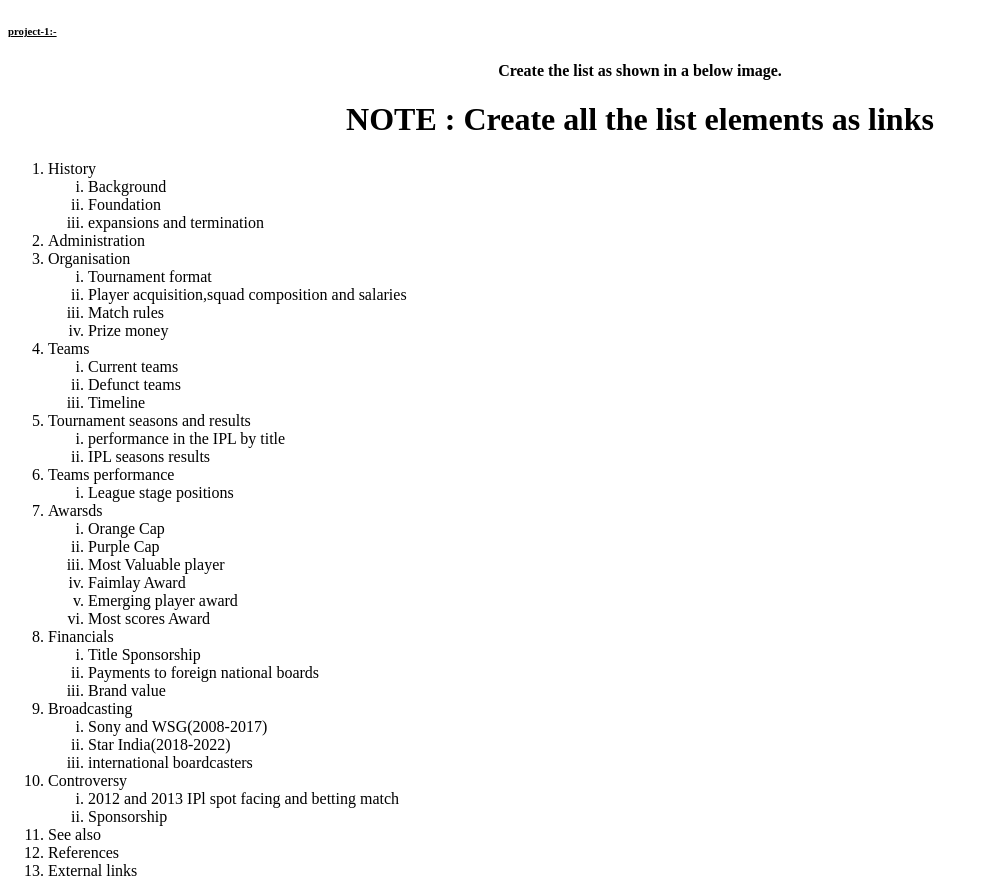
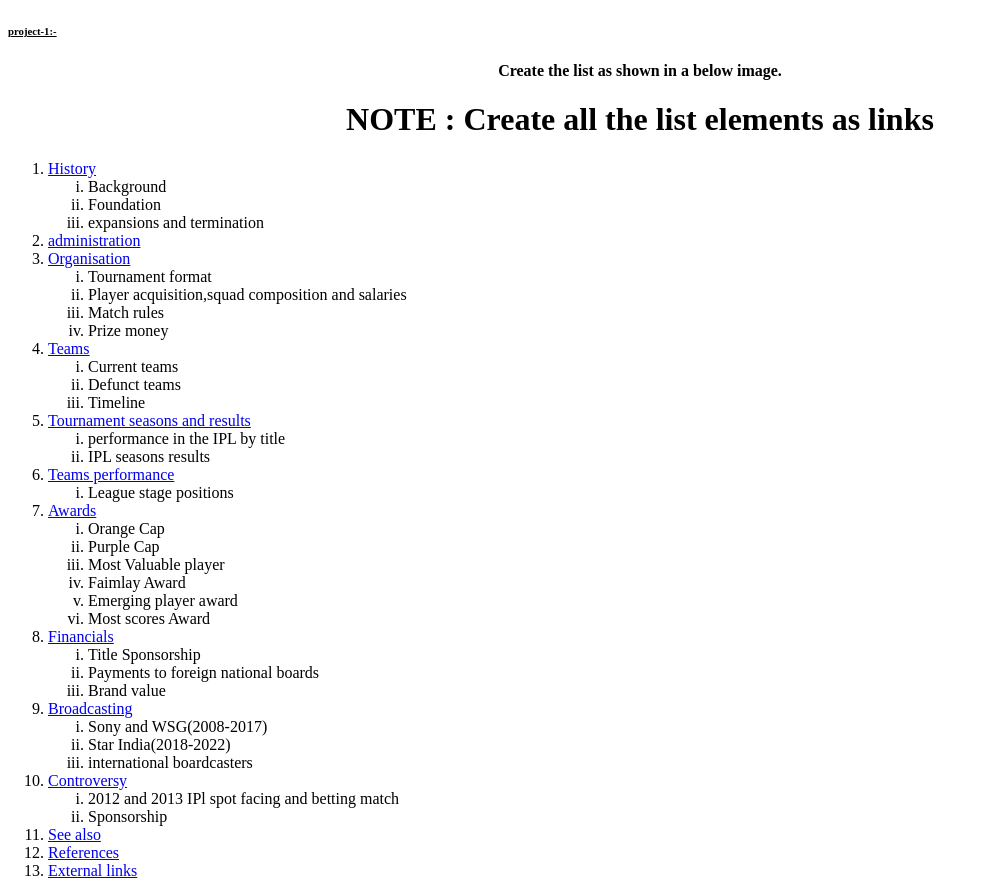
Before and after one commit to BhargavReddy029/list, a plain HTML site: page index.html in a window 1280 px wide. Shown: the whole page, without its empty margins (0-988 px from the left). Drawn offline with Linux system fonts and the light colour scheme.

Commit message:
Add files via upload

```diff
--- a/index.html
+++ b/index.html
@@ -11,16 +11,17 @@
     <h1><center>NOTE : Create all the list elements as links</center></h1>
     <ol>
         <li>
-            History
+            <a href="https://en.wikipedia.org/wiki/History">History</a>
             <ol type="i">
                 <li> Background</li>
                 <li> Foundation</li>
                 <li> expansions and termination</li>
             </ol>
         </li>
-        <li>Administration</li>
         <li>
-            Organisation
+            <a href="https://dictionary.cambridge.org/dictionary/english/administration">administration</a></li>
+        <li>
+            <a href="https://en.wikipedia.org/wiki/Organization">Organisation</a>
             <ol type="i">
                 <li> Tournament format</li>
                 <li> Player acquisition,squad composition and salaries
@@ -29,7 +30,8 @@
 
             </ol>
         </li>
-        <li>Teams
+        <li>
+            <a href="https://www.microsoft.com/en-in/microsoft-teams/group-chat-software">Teams</a>
             <ol type="i">
                 <li> Current teams</li>
                 <li> Defunct teams</li>
@@ -37,20 +39,22 @@
             </ol>
         </li>
         <li>
-            Tournament seasons and results
+            <a href="https://en.wikipedia.org/wiki/List_of_Indian_Premier_League_seasons_and_results">Tournament seasons and results</a>
             <ol type="i">
                 <li> performance in the IPL by title</li>
                 <li> IPL seasons results</li>
             </ol>
         </li>
         <li>
-            Teams performance
+            <a href="https://techcommunity.microsoft.com/t5/microsoft-teams-blog/microsoft-teams-performance-improves-with-framework-upgrade/ba-p/3668580"> Teams performance</a>
+
             <ol type="i">
                 <li> League stage positions</li>
             </ol>
         </li>
         <li>
-            Awarsds
+            <a href="https://awards.gov.in/">Awards</a>
+
             <ol type="i">
                 <li> Orange Cap</li>
                 <li> Purple Cap</li>
@@ -61,7 +65,7 @@
             </ol>
         </li>
         <li>
-            Financials
+            <a href="https://www.investopedia.com/terms/f/financial-statements.asp">Financials</a>
             <ol type="i">
                 <li> Title Sponsorship</li>
                 <li> Payments to foreign national boards</li>
@@ -69,7 +73,7 @@
             </ol>
         </li>
         <li>
-             Broadcasting
+            <a href="https://www.britannica.com/technology/broadcasting"> Broadcasting</a>
              <ol type="i">
                 <li> Sony and WSG(2008-2017)</li>
                 <li> Star India(2018-2022)</li>
@@ -78,16 +82,16 @@
 
         </li>
         <li>
-            Controversy
+            <a href="https://dictionary.cambridge.org/dictionary/english/controversy">Controversy</a>
             <ol type="i">
                 <li> 2012 and 2013 IPl spot facing and betting match</li>
                 <li> Sponsorship</li>
 
             </ol>
         </li>
-        <li> See also</li>
-        <li> References</li>
-        <li> External links</li>
+        <li> <a href="https://en.wikipedia.org/wiki/See_also"> See also</a></li>
+        <li> <a href="https://www.merriam-webster.com/dictionary/reference"> References</a> </li>
+        <li> <a href="External links">External links</a></li>
         </ol>
 
 
```
